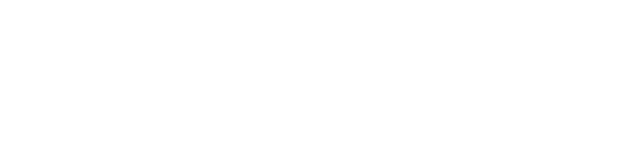
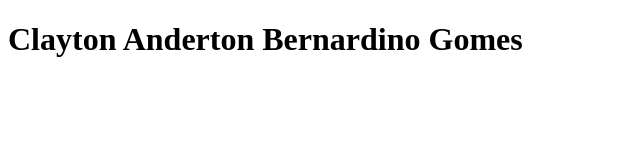
Before and after one commit to claytongom/claytongom.github.io, a plain HTML site: page index.html in a window 1280 px wide. Shown: the whole page, without its empty margins (0-640 px from the left). Drawn offline with Linux system fonts and the light colour scheme.

Commit message:
adicionado pasta images e nome no portfólio

```diff
--- a/index.html
+++ b/index.html
@@ -7,6 +7,14 @@
     <title>Meu Portfólio</title>
 </head>
 <body>
+    <h1>Clayton Anderton Bernardino Gomes</h1>
+    <br>
+    <br>
+
+
+
+
+
 
 </body>
 </html>
```
Also changed, not shown: images/perfil_photo.jpg (added), images/selfiemenor.jpg (added).
